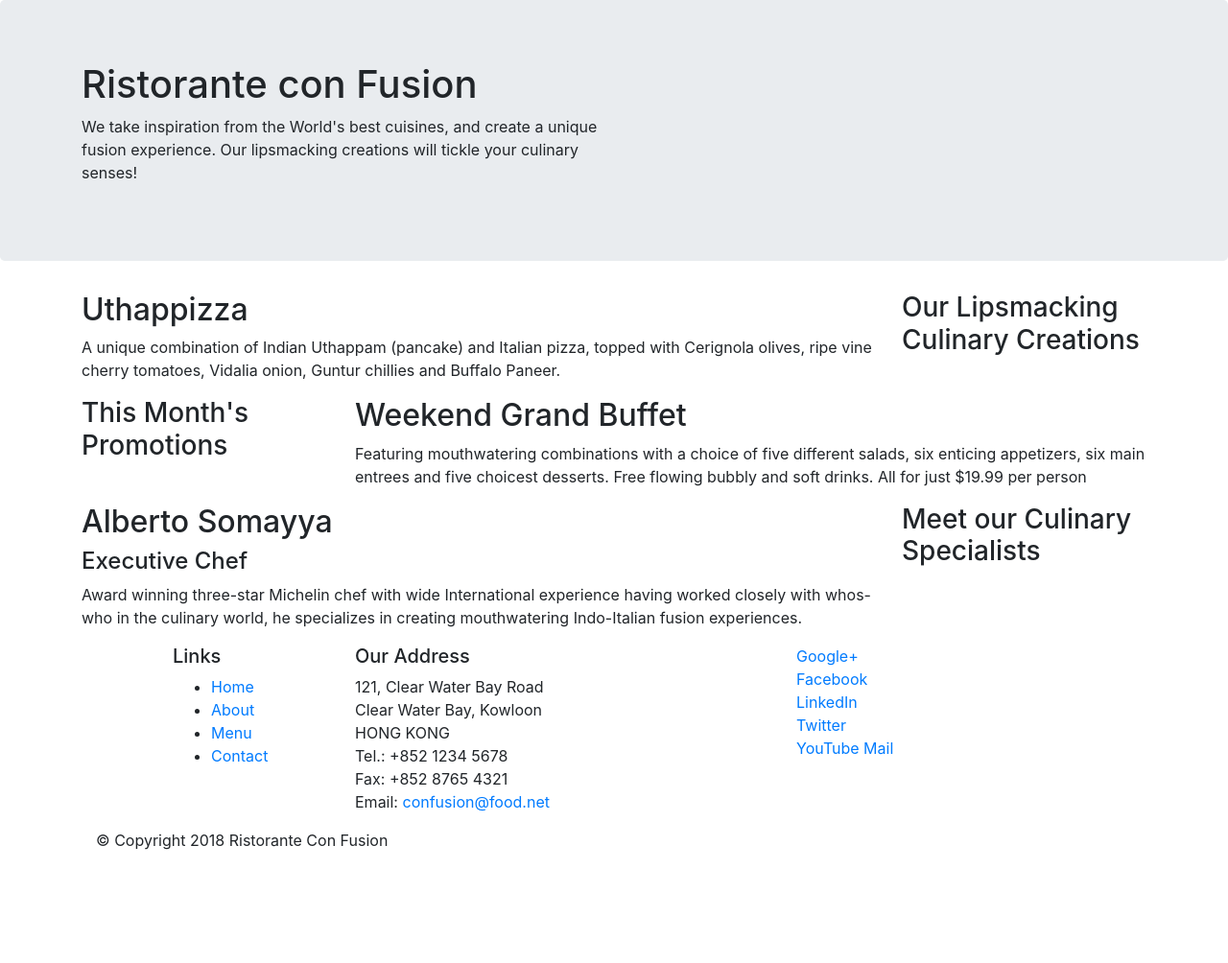
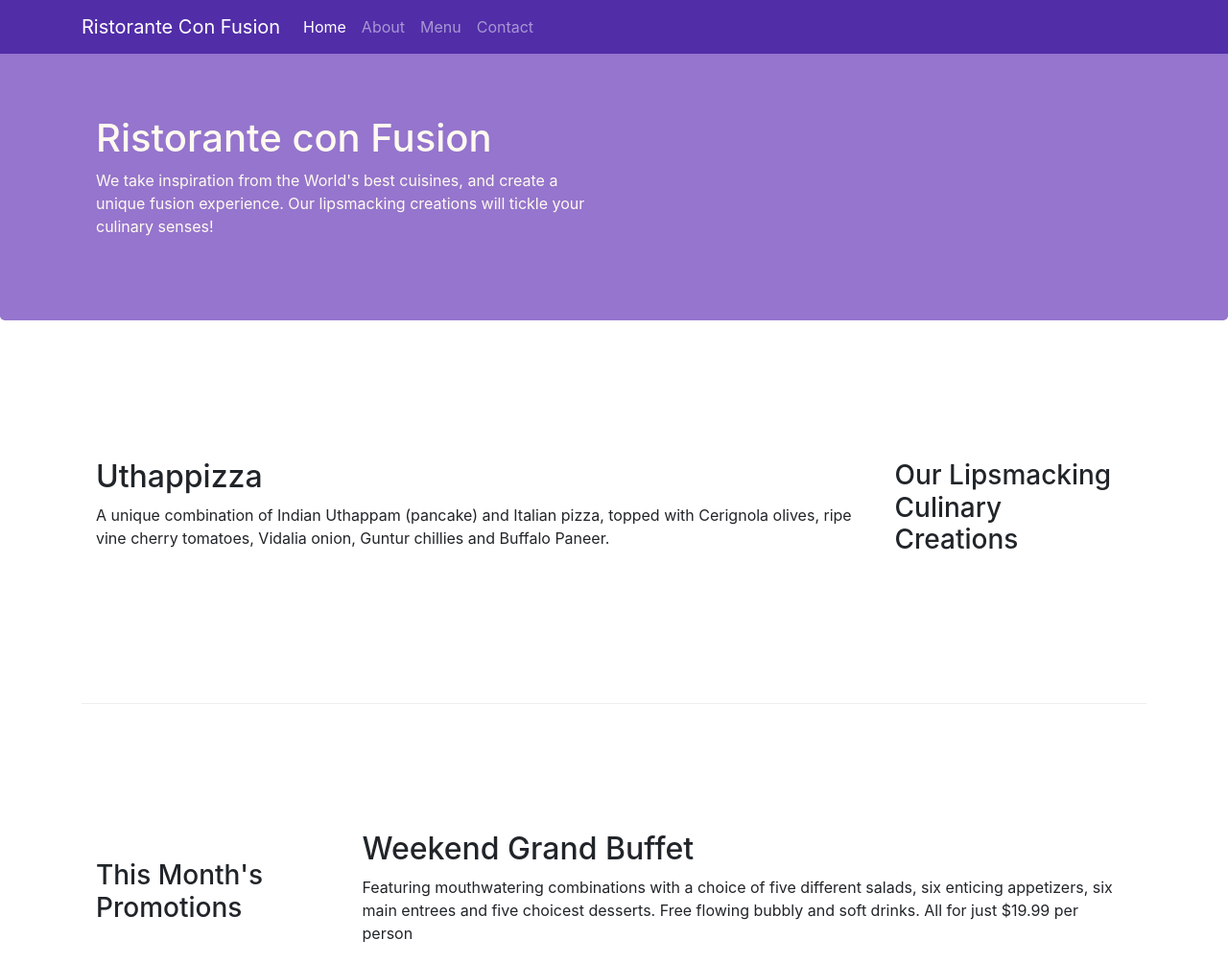
Before and after one commit to Ankur21980/Bootstrap, a website: page index.html in a window 1280 px wide. Shown: the top 1004 px of the page at 96% size. Before the commit the page ends 904 px from the top, so only its background shows below. Drawn offline with nearby package versions, Linux system fonts and the light colour scheme.

Commit message:
Navbar and Breadcrumps

```diff
--- /dev/null
+++ b/css/styles.css
@@ -0,0 +1,39 @@
+.row-header{
+    margin:0px auto;
+    padding:0px;
+}
+
+.row-content {
+    margin:0px auto;
+    padding: 50px 0px 50px 0px;
+    border-bottom: 1px ridge;
+    min-height:400px;
+}
+
+.footer{
+    background-color: #D1C4E9;
+    margin:0px auto;
+    padding: 20px 0px 20px 0px;
+}
+
+.jumbotron {
+    padding:70px 30px 70px 30px;
+    margin:0px auto;
+    background: #9575CD ;
+    color:floralwhite;
+}
+
+address{
+    font-size:80%;
+    margin:0px;
+    color:#0f0f0f;
+}
+
+body{
+    padding:50px 0px 0px 0px;
+    z-index:0;
+}
+
+.navbar-dark {
+     background-color: #512DA8;
+}
--- a/index.html
+++ b/index.html
@@ -9,14 +9,34 @@
 
      <!-- Bootstrap CSS -->
      <link rel="stylesheet" href="node_modules/bootstrap/dist/css/bootstrap.min.css">
-    <title>Ristorante Con Fusion</title>
+     <link href="css/styles.css" rel="stylesheet">
+     <title>Ristorante Con Fusion</title>
 </head>
 
 <body>
 
+    <nav class="navbar navbar-dark navbar-expand-sm fixed-top">
+        <div class="container">
+            <button class="navbar-toggler" type="button" data-toggle="collapse" data-target="#Navbar">
+                <span class="navbar-toggler-icon"></span>
+            </button>
+            <a class="navbar-brand" href="#">Ristorante Con Fusion</a>
+            <div class="collapse navbar-collapse" id="Navbar">
+
+                <ul class="navbar-nav mr-auto">
+                    <li class="nav-item active"><a class="nav-link" href="#">Home</a></li>
+                    <li class="nav-item"><a class="nav-link" href="./aboutus.html">About</a></li>
+                    <li class="nav-item"><a class="nav-link" href="#">Menu</a></li>
+                    <li class="nav-item"><a class="nav-link" href="#">Contact</a></li>
+                </ul>
+            </div>
+        </div>
+
+     </nav>
+
     <header class="jumbotron">
         <div class="container">
-            <div class="row">
+            <div class="row row-header">
                 <div class="col-12 col-sm-6">
                     <h1>Ristorante con Fusion</h1>
                     <p>We take inspiration from the World's best cuisines, and create a unique fusion experience. Our lipsmacking creations will tickle your culinary senses!</p>
@@ -28,7 +48,7 @@
     </header>
 
     <div class="container">
-        <div class="row">
+        <div class="row row-content align-items-center">
             <div class="col-12 col-sm-4 order-sm-last col-md-3">
                 <h3>Our Lipsmacking Culinary Creations</h3>
             </div>
@@ -39,7 +59,7 @@
         </div>
 
 
-        <div class="row">
+        <div class="row row-content align-items-center">
             <div class="col-12 col-sm-4 col-md-3">
                 <h3>This Month's Promotions</h3>
             </div>
@@ -49,7 +69,7 @@
             </div>
         </div>
 
-        <div class="row">
+        <div class="row row-content align-items-center">
             <div class="col-12 col-sm-4 order-sm-last col-md-3">
                 <h3>Meet our Culinary Specialists</h3>
             </div>
@@ -61,12 +81,12 @@
         </div>
     </div>
 
-    <footer>
+    <footer class="footer">
         <div class="container">
             <div class="row">
                 <div class="col-4 offset-1 col-sm-2">
                     <h5>Links</h5>
-                    <ul>
+                    <ul class="list-unstyled">
                         <li><a href="#">Home</a></li>
                         <li><a href="#">About</a></li>
                         <li><a href="#">Menu</a></li>
@@ -85,7 +105,7 @@
 		           </address>
                 </div>
                 <div class="row">
-                    <div class="col-12 col-sm-4">
+                    <div class="col-12 col-sm-4 align-self-center class="text-center"">
                         <a href="http://google.com/+">Google+</a>
                         <a href="http://www.facebook.com/profile.php?id=">Facebook</a>
                         <a href="http://www.linkedin.com/in/">LinkedIn</a>
@@ -95,8 +115,8 @@
                     </div>
                 </div>
            </div>
-           <div>
-                <div class="col-auto">
+           <div class="row justify-content-center">
+                <div>
                     <p>© Copyright 2018 Ristorante Con Fusion</p>
                 </div>
            </div>
```
Also changed, not shown: aboutus.html (added, +141 -0 lines).
